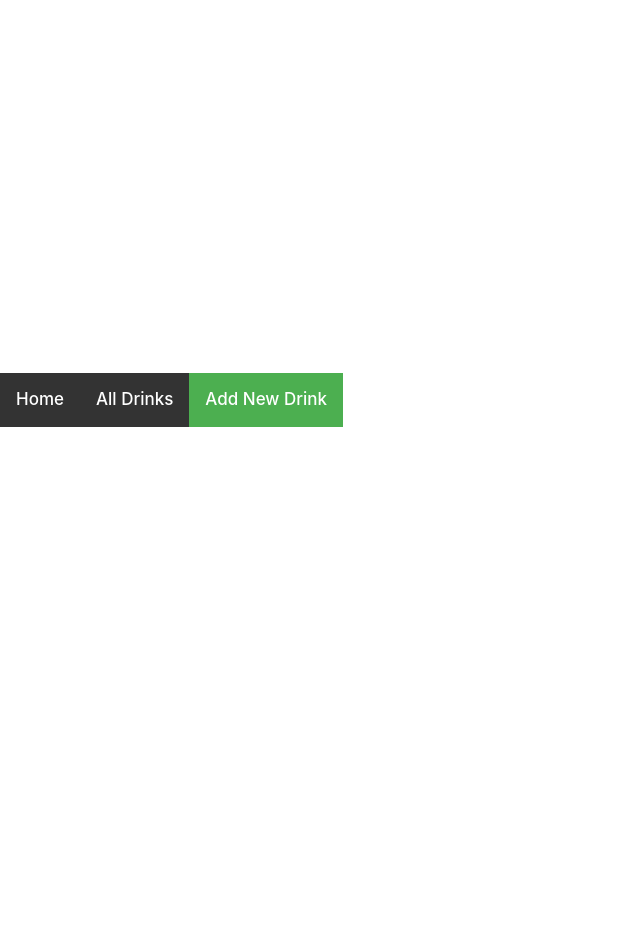
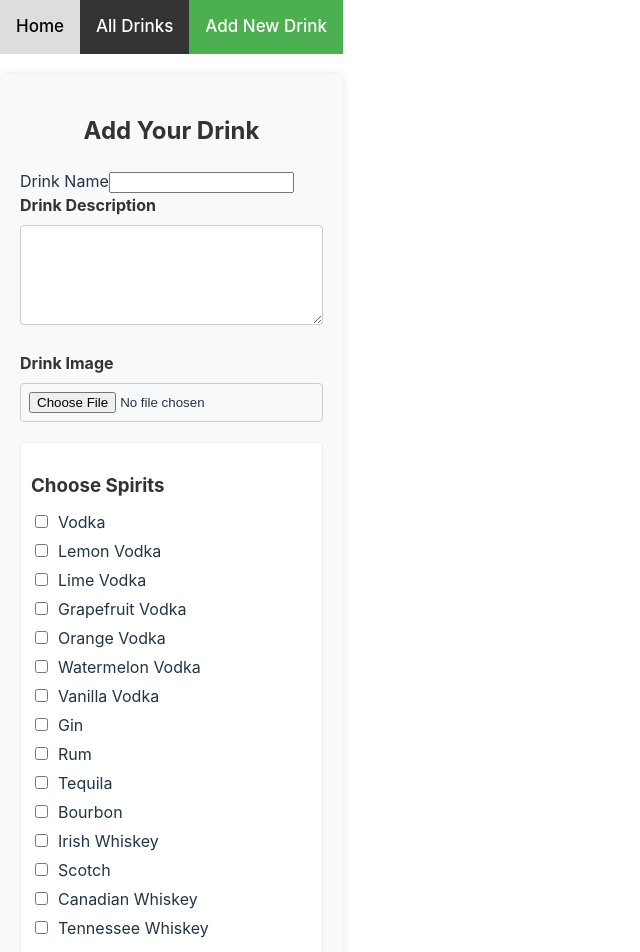
Before and after one commit to garycason/Gary-Drinks-Capstone, a React (Vite) app: page /add-drink in a window 1280 px wide. Shown: the top 952 px of the page, without its empty margins (0-640 px from the left). Before the commit the page ends 800 px from the top, so only its background shows below. Built offline with nearby package versions, Linux system fonts and the light colour scheme.

Commit message:
worked on AddDrinksPage

```diff
--- a/src/App.jsx
+++ b/src/App.jsx
@@ -1,10 +1,12 @@
 // src/App.jsx
 
-import { BrowserRouter as Router, Routes, Route } from 'react-router-dom'
-import NavBar from './components/NavBar/Navbar'
-import HomePage from './components/HomePage/HomePage'
-import DrinkListPage from './components/DrinkListPage/DrinkListPage'
+import { BrowserRouter as Router, Routes, Route } from 'react-router-dom';
+import NavBar from './components/NavBar/Navbar'; // Correct import for your NavBar
+import HomePage from './components/HomePage/HomePage';
+import DrinkListPage from './components/DrinkListPage/DrinkListPage';
+import AddDrinkForm from './components/UserDrinksPage/AddDrinkForm.jsx';
 
+// ... Additional imports if you have more components
 
 const App = () => {
   return (
@@ -13,10 +15,12 @@ const App = () => {
       <Routes>
         <Route path="/" element={<HomePage />} />
         <Route path="/drinks" element={<DrinkListPage />} />
+        <Route path="/add-drink" element={<AddDrinkForm />} />
+
         {/* ... other routes */}
       </Routes>
     </Router>
-  )
-}
+  );
+};
 
-export default App
+export default App;
--- /dev/null
+++ b/src/components/UserDrinksPage/AddDrinkForm.css
@@ -0,0 +1,81 @@
+/* AddDrinkForm.css */
+.add-drink-form {
+    max-width: 800px; /* Adjust based on your layout */
+    margin: 20px auto; /* Center the form on the page */
+    padding: 20px;
+    background-color: #f8f9fa; /* Light grey background */
+    border-radius: 8px;
+    box-shadow: 0 0 10px rgba(0, 0, 0, 0.1); /* Subtle shadow for depth */
+  }
+
+  .add-drink-form h2 {
+    text-align: center;
+    color: #333;
+  }
+
+  .form-group {
+    margin-bottom: 20px;
+  }
+
+  .form-group label {
+    font-weight: bold;
+    display: block;
+    margin-bottom: 8px;
+    color: #333;
+  }
+
+  .form-group input[type="text"],
+  .form-group textarea,
+  .form-group input[type="file"] {
+    width: 100%;
+    padding: 8px;
+    border: 1px solid #ccc;
+    border-radius: 4px;
+    box-sizing: border-box; /* Include padding and border in the element's width */
+  }
+
+  .form-group textarea {
+    height: 100px;
+    resize: vertical; /* Allow vertical resizing */
+  }
+
+  .ingredient-section {
+    margin-bottom: 20px;
+    padding: 10px;
+    background-color: #fff;
+    border: 1px solid #eee;
+    border-radius: 4px;
+  }
+
+  .ingredient-section h3 {
+    margin-bottom: 10px;
+    color: #333;
+  }
+
+  .ingredient-section label {
+    display: block; /* Makes it easier to align the checkbox and label */
+    margin: 5px 0;
+  }
+
+  .ingredient-section input[type="checkbox"] {
+    margin-right: 10px;
+  }
+
+  .form-submit-button {
+    text-align: center; /* Center-align the submit button */
+  }
+
+  .submit-button {
+    padding: 10px 20px;
+    background-color: #007bff; /* Bootstrap primary color */
+    color: white;
+    border: none;
+    border-radius: 5px;
+    cursor: pointer;
+    font-size: 16px;
+    transition: background-color 0.3s; /* Smooth transition for hover effect */
+  }
+
+  .submit-button:hover {
+    background-color: #0056b3; /* A darker blue on hover */
+  }
--- /dev/null
+++ b/src/components/UserDrinksPage/AddDrinkForm.jsx
@@ -0,0 +1,220 @@
+// src/components/UserDrinks/AddDrinkForm.jsx
+import { useState } from "react";
+import "./AddDrinkForm.css";
+
+const AddDrinkForm = () => {
+  const [drinkData, setDrinkData] = useState({
+    drinkName: "",
+    drinkDescription: "",
+    ingredients: {
+      spirits: [],
+      liqueurs: [],
+      mixers: [],
+      garnishes: [],
+    },
+    image: "",
+  });
+
+  // Array of spirits for the checkboxes
+  const spirits = [
+    "Vodka",
+    "Lemon Vodka",
+    "Lime Vodka",
+    "Grapefruit Vodka",
+    "Orange Vodka",
+    "Watermelon Vodka",
+    "Vanilla Vodka",
+    "Gin",
+    "Rum",
+    "Tequila",
+    "Bourbon",
+    "Irish Whiskey",
+    "Scotch",
+    "Canadian Whiskey",
+    "Tennessee Whiskey",
+  ];
+  const liqueurs = [
+    "Baileys Irish Cream",
+    "Cointreau",
+    "Grand Marnier",
+    "Disarono",
+    "Sambuca",
+    "Chambord",
+    "Frangelico",
+    "St-Germain",
+    "Chartreuse",
+    "Bénédictine",
+    "Drambuie",
+    "Tia Maria",
+    "Limoncello",
+    "Midori",
+    "Galliano",
+    "Jägermeister",
+    "Southern Comfort",
+    "Sloe Gin",
+  ];
+  const mixers = [
+    "Club Soda",
+    "Tonic Water",
+    "Coke",
+    "Ginger Ale",
+    "Sprite",
+    "Orange Juice",
+    "Cranberry Juice",
+    "Pineapple Juice",
+    "Tomato Juice",
+    "Grapefruit Juice",
+    "Lime Juice",
+    "Lemon Juice",
+    "Simple Syrup",
+    "Grenadine",
+    "Bitters",
+    "Sour Mix",
+    "Red Bull",
+    "Cream",
+    "Tea",
+    "Coffee",
+  ];
+  const garnishes = ["Mint", "Lemon Twist", "Olive", "Cherry", "Orange Slice"];
+
+  const handleInputChange = (event) => {
+    const { name, value } = event.target;
+    setDrinkData({ ...drinkData, [name]: value });
+  };
+
+  const handleCheckboxChange = (category) => (event) => {
+    const { value, checked } = event.target;
+    const updatedCategory = checked
+      ? [...drinkData.ingredients[category], value]
+      : drinkData.ingredients[category].filter((item) => item !== value);
+
+    setDrinkData({
+      ...drinkData,
+      ingredients: {
+        ...drinkData.ingredients,
+        [category]: updatedCategory,
+      },
+    });
+  };
+
+  const handleImageChange = (event) => {
+    const file = event.target.files[0];
+    setDrinkData({ ...drinkData, image: file });
+  };
+
+  const handleSubmit = (event) => {
+    event.preventDefault();
+    alert("Form submission logic to be implemented!");
+  };
+
+  return (
+    <div className="add-drink-form">
+      <h2>Add Your Drink</h2>
+      <form onSubmit={handleSubmit}>
+        <div>
+          <label htmlFor="drinkName">Drink Name</label>
+          <input
+            type="text"
+            id="drinkName"
+            name="drinkName"
+            value={drinkData.drinkName}
+            onChange={handleInputChange}
+            required
+          ></input>
+        </div>
+        <div className="form-group">
+          <label htmlFor="drinkDescription">Drink Description</label>
+          <textarea
+            id="drinkDescription"
+            name="drinkDescription"
+            value={drinkData.drinkDescription}
+            onChange={handleInputChange}
+            required
+          />
+        </div>
+
+        <div className="form-group">
+          <label htmlFor="drinkImage">Drink Image</label>
+          <input
+            type="file"
+            id="drinkImage"
+            name="drinkImage"
+            accept="image/*"
+            onChange={handleImageChange}
+            required
+          />
+        </div>
+
+
+
+        {/* Spirits Checkboxes */}
+        <div className="ingredient-section">
+          <h3>Choose Spirits</h3>
+          {spirits.map((spirit) => (
+            <label key={spirit}>
+              <input
+                type="checkbox"
+                value={spirit}
+                checked={drinkData.ingredients.spirits.includes(spirit)}
+                onChange={handleCheckboxChange("spirits")}
+              />
+              {spirit}
+            </label>
+          ))}
+        </div>
+
+        <div className="ingredient-section">
+          <h3>Choose Liqueurs</h3>
+          {liqueurs.map((liqueur) => (
+            <label key={liqueur}>
+              <input
+                type="checkbox"
+                value={liqueur}
+                checked={drinkData.ingredients.liqueurs.includes(liqueur)}
+                onChange={handleCheckboxChange("liqueurs")}
+              />
+              {liqueur}
+            </label>
+          ))}
+        </div>
+
+        <div className="ingredient-section">
+          <h3>Choose Mixers</h3>
+          {mixers.map((mixer) => (
+            <label key={mixer}>
+              <input
+                type="checkbox"
+                value={mixer}
+                checked={drinkData.ingredients.mixers.includes(mixer)}
+                onChange={handleCheckboxChange("mixers")}
+              />
+              {mixer}
+            </label>
+          ))}
+        </div>
+        <div className="ingredient-section">
+          <h3>Choose Garnishes</h3>
+          {garnishes.map((garnish) => (
+            <label key={garnish}>
+              <input
+                type="checkbox"
+                value={garnish}
+                checked={drinkData.ingredients.garnishes.includes(garnish)}
+                onChange={handleCheckboxChange("garnishes")}
+              />
+              {garnish}
+            </label>
+          ))}
+        </div>
+
+        <div className="form-submit-button">
+          <button type="submit" className="submit-button">
+            Add Drink
+          </button>
+        </div>
+      </form>
+    </div>
+  );
+};
+
+export default AddDrinkForm;
```
